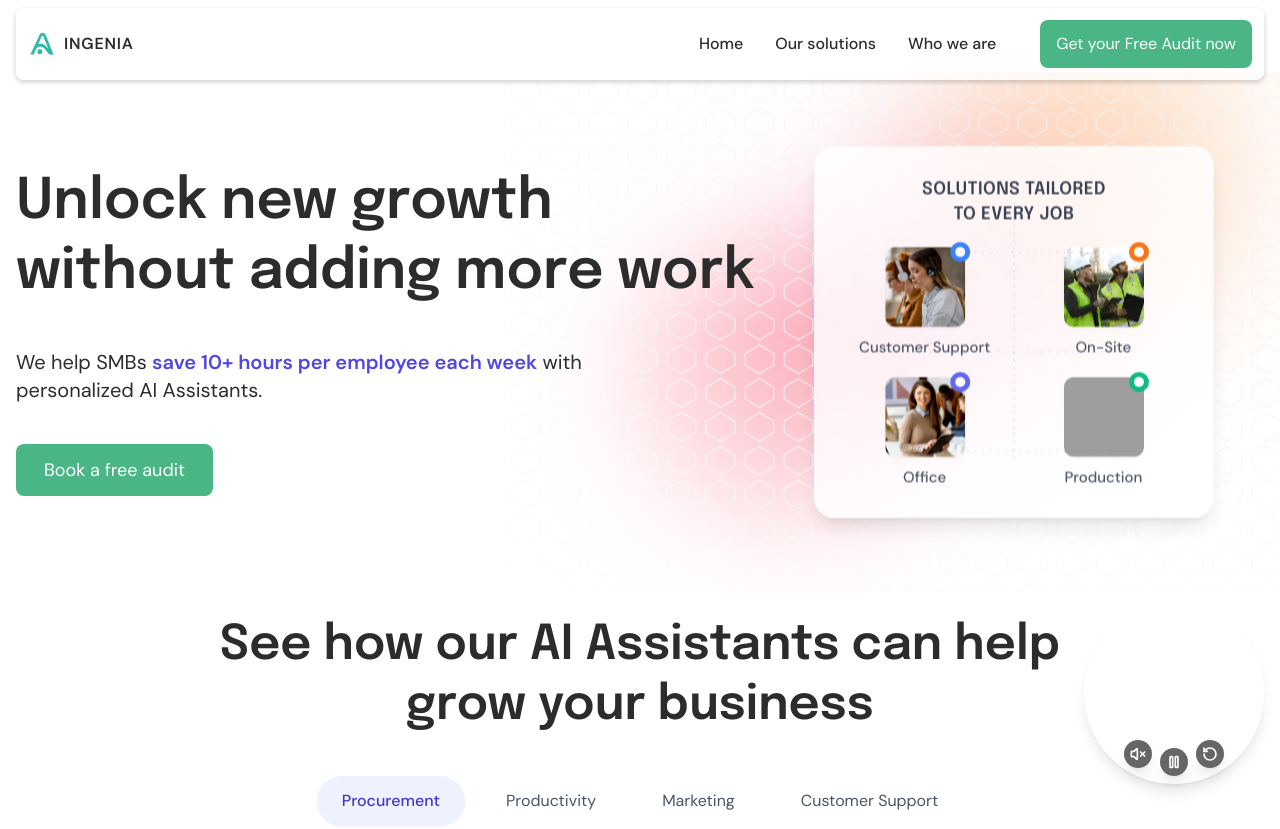
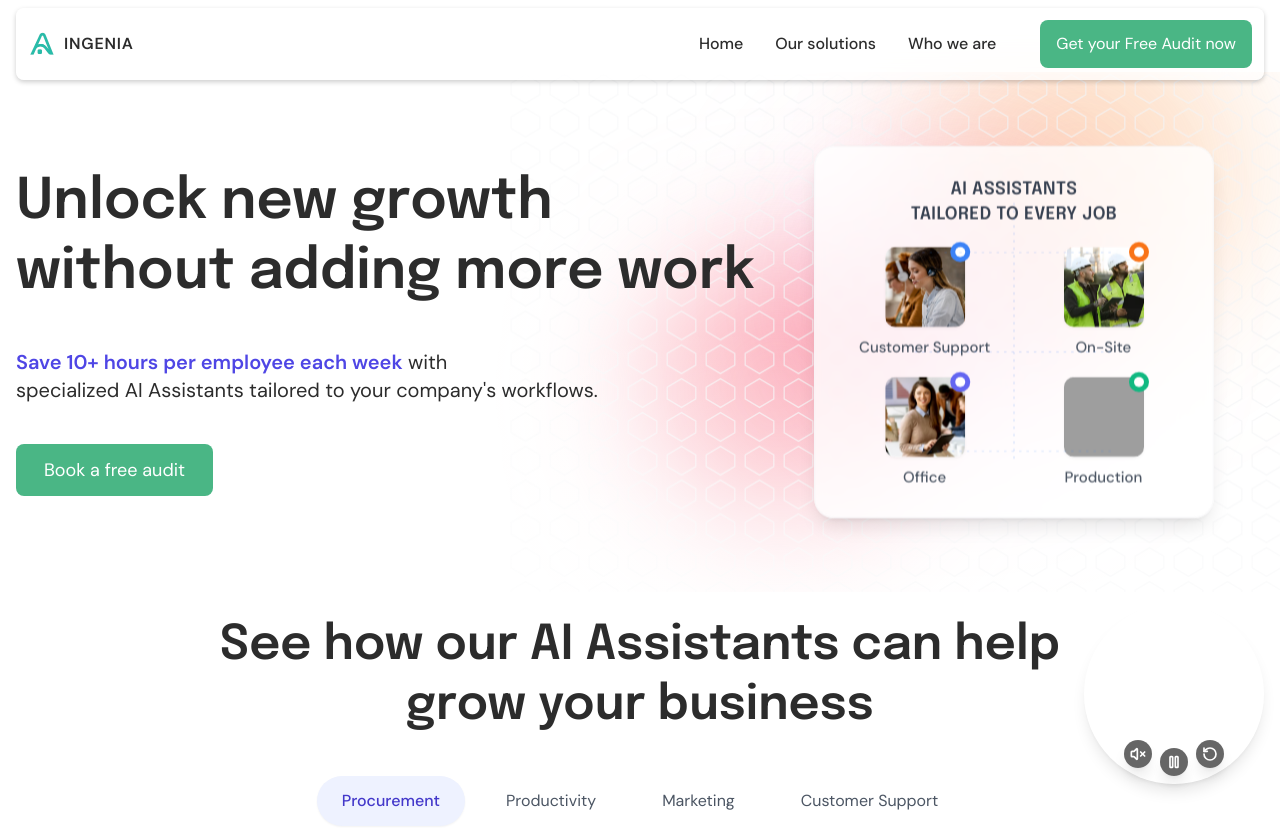
Before and after one commit to early-riser18/agence-ingenia-website, a website: page index.html in a window 1280 px wide. Shown: the top 829 px of the page. Drawn offline with Linux system fonts and the light colour scheme; grey boxes are pictures that could not be loaded; a script that the page names is missing.

Commit message:
refactor: update handline messaging

```diff
--- a/index.html
+++ b/index.html
@@ -443,8 +443,8 @@
         <!-- Content -->
         <div class="text-center md:text-left rounded-full ">
             <h1 class="mb-10 leading-tight">Unlock new growth<br> without adding more work        </h1>
-            <p class="text-xl mb-10 ">We help SMBs  <span class="font-semibold text-indigo-600">save 10+ hours per employee each week</span> with
-                    <span class="whitespace-nowrap">personalized AI Assistants.</span>
+            <p class="text-xl mb-10 "><span class="font-semibold text-indigo-600">Save 10+ hours per employee each week</span> with
+                    <span class="whitespace-nowrap">specialized AI Assistants tailored to your company's workflows.</span>
                 </span></p>
             <div class="flex justify-center md:justify-start">
                 <a href="https://calendly.com/justin-warambourg/consultation-ingenia" target="_blank"
@@ -459,8 +459,8 @@
             <div class="p-6  flex flex-col justify-between ">
                 <!-- Header -->
                 <div class="text-center mb-4">
-                    <h3 class="text-sm font-semibold text-gray-700 uppercase tracking-wide">Solutions tailored
-                        <br> to every job
+                    <h3 class="text-sm font-semibold text-gray-700 uppercase tracking-wide">AI Assistants
+                        <br> tailored to every job
                     </h3>
                     <!-- <p class="text-xs text-gray-500 mt-1">Powered by AI</p> -->
                 </div>
```
Also changed, not shown: src/partials/en/section_home.html (+4 -4 lines).
